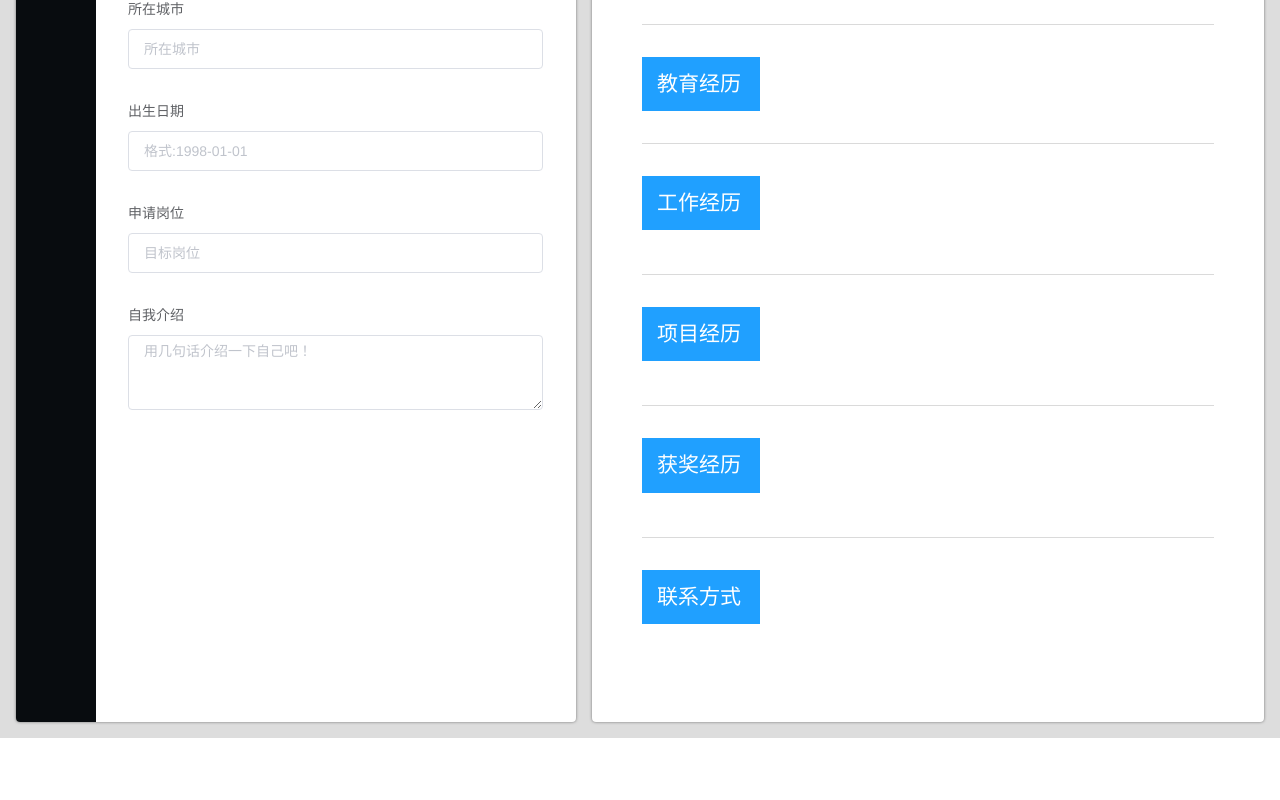
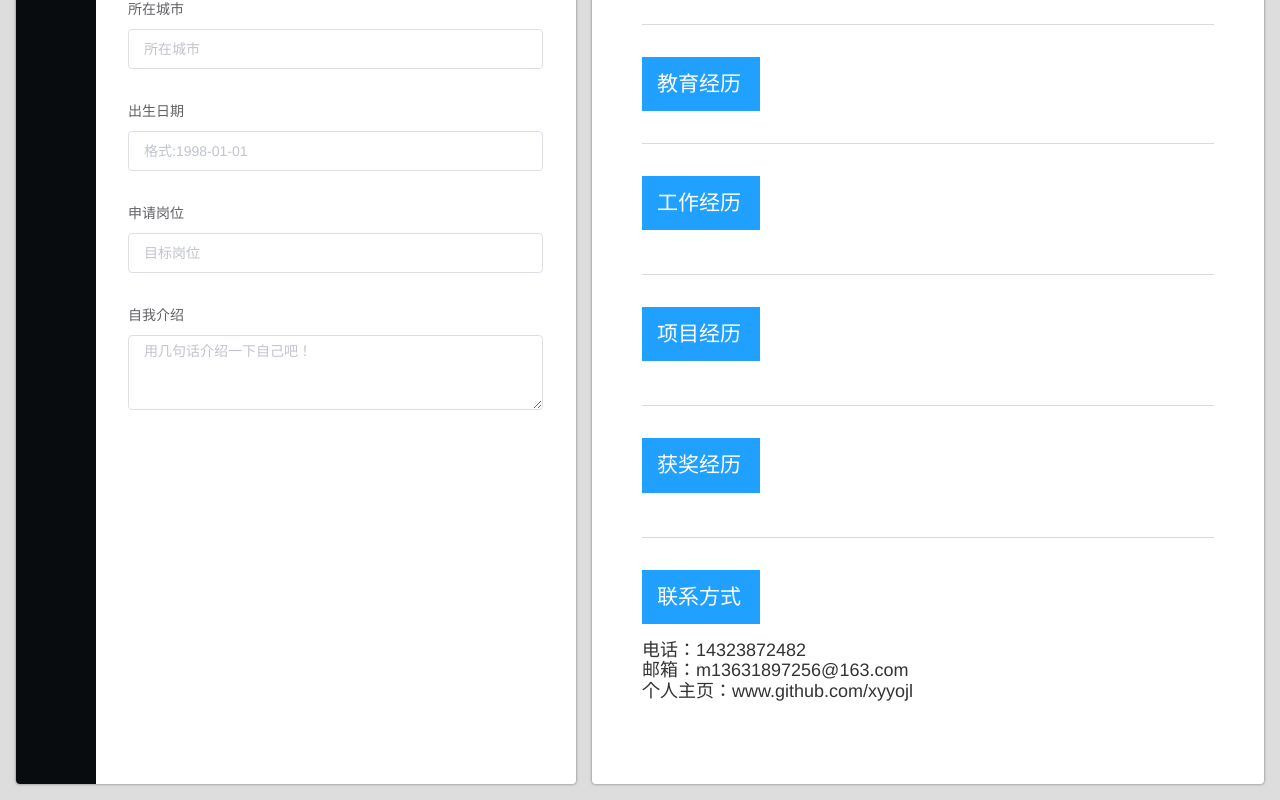
Before and after one commit to xyyojl/vue-resumer, a Vue app: page / in a window 1280 px wide. Shown: the part 265-1065 px from the top of the page. Before the commit the page ends 1003 px from the top, so only its background shows below. Built offline with nearby package versions, Linux system fonts and the light colour scheme.

Commit message:
完善页面的细节

```diff
--- a/src/components/ResumePreview.vue
+++ b/src/components/ResumePreview.vue
@@ -12,7 +12,7 @@
       <ul>
         <li
           v-for="studyItem in filter(resume.studyHistory)"
-        >{{studyItem.school}} | {{studyItem.profession}} | {{studyItem.education}} | 毕业时间：{{studyItem.graduation | formatDate}}</li>
+        >{{studyItem.school}} | {{studyItem.profession}} | {{studyItem.education}} | 毕业时间<span v-show="studyItem.graduation">{{studyItem.graduation | formatDate}}</span> </li>
       </ul>
     </section>
     <section class="workItems">
@@ -31,8 +31,8 @@
         <li v-for="projectItem in filter(resume.projectsHistory)">
           <h3>{{projectItem.projectName }}</h3>
           <p>{{projectItem.responsibilities}}</p>
-          <!-- <p>{{projectItem.useTime | formatDate}}</p> -->
-          <p>{{projectItem.beginTime | formatDate}} - {{projectItem.endTime | formatDate}}</p>
+          <!-- {{projectItem.beginTime | formatDate}} - {{projectItem.endTime | formatDate}} -->
+          <p><span v-show="projectItem.beginTime">{{projectItem.beginTime | formatDate}} - </span><span v-show="projectItem.endTime">{{projectItem.endTime | formatDate}}</span></p>
           <p>{{projectItem.projectIntroduction}}</p>
         </li>
       </ul>
@@ -42,7 +42,7 @@
       <ul>
         <li v-for="honorItem in filter(resume.honorsHistory)">
           <h3>{{honorItem.awards}}</h3>
-          <p>{{honorItem.honorDate | formatDate}}</p>
+          <p v-show="honorItem.honorDate">{{honorItem.honorDate | formatDate}}</p>
         </li>
       </ul>
     </section>
@@ -50,7 +50,7 @@
       <h2>联系方式</h2>
       <div>
         <ul>
-          <li v-for="contactItem in filter(resume.contactInformation)">
+          <li v-for="contactItem in resume.contactInformation">
             <p>电话：{{contactItem.phone || '14323872482'}}</p>
             <p>邮箱：{{contactItem.email || 'm13631897256@163.com'}}</p>
             <p>个人主页：{{contactItem.blog || 'www.github.com/xyyojl'}}</p>
```
